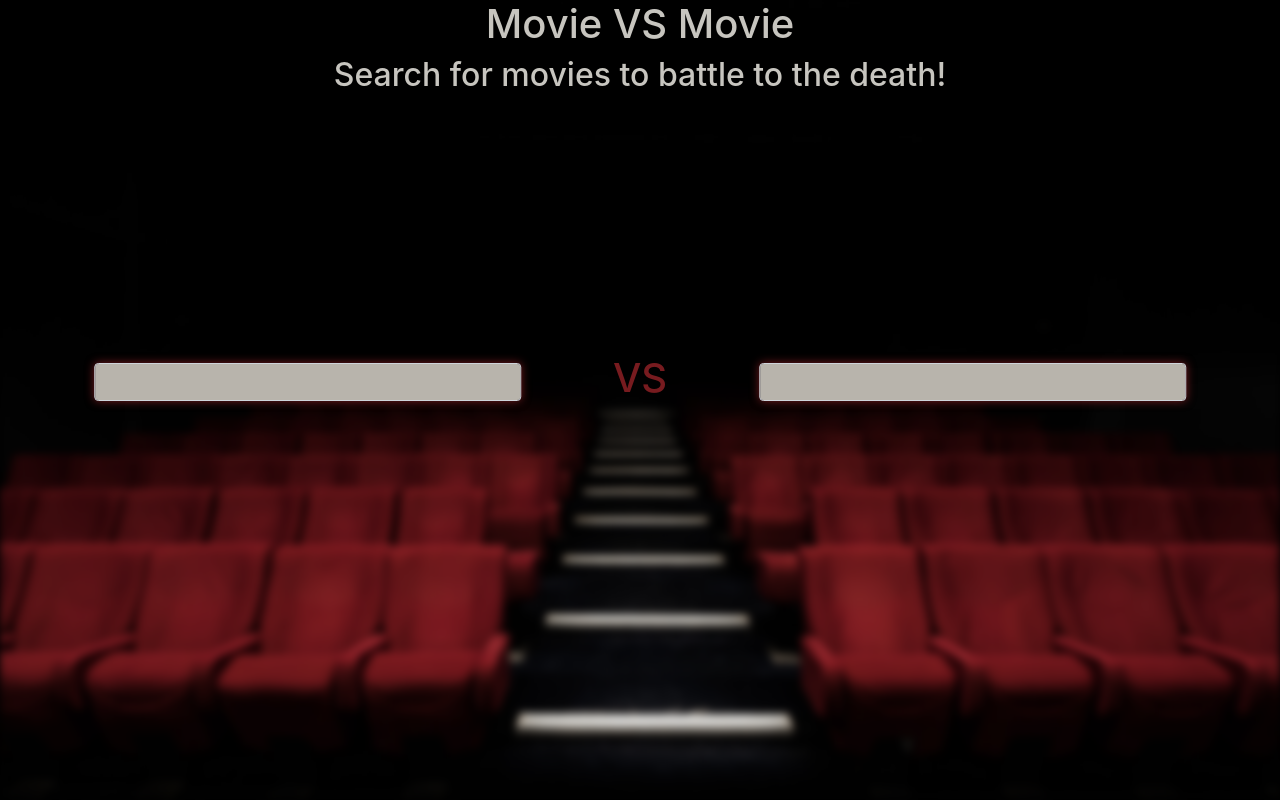
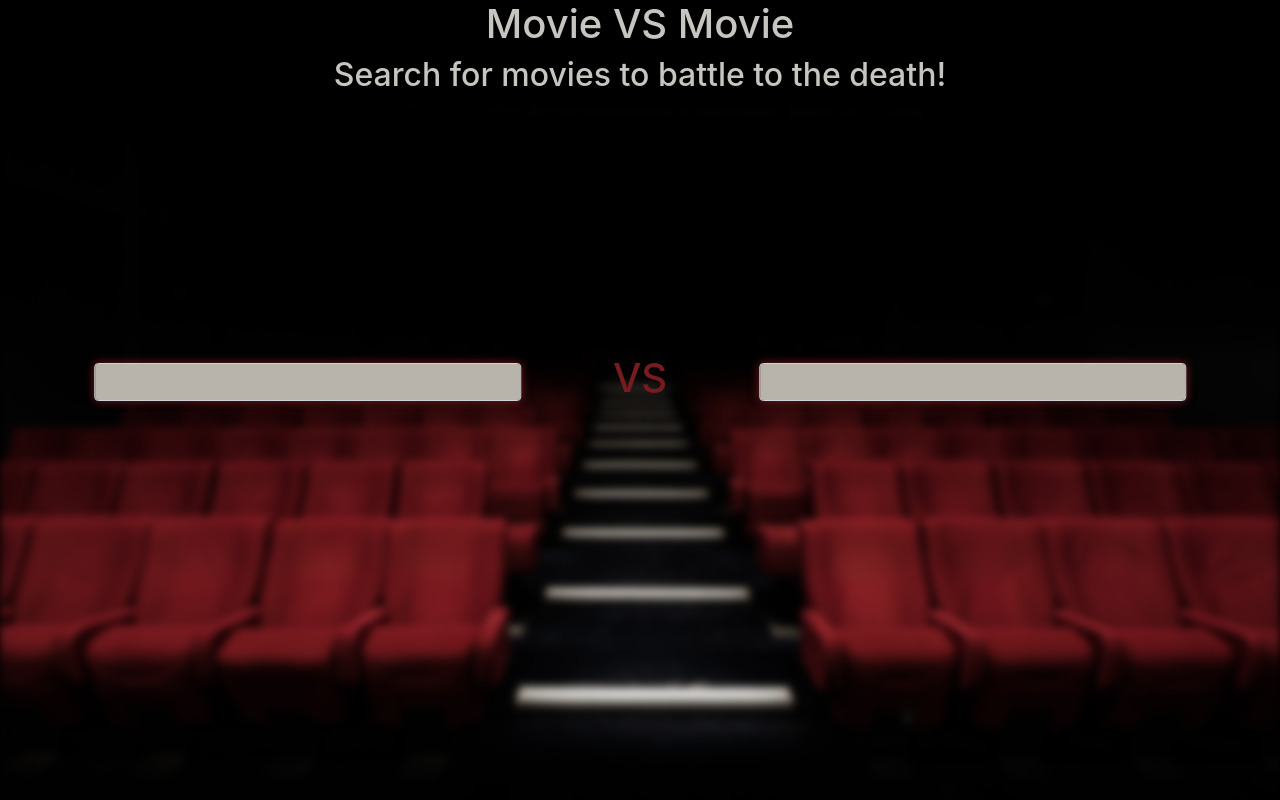
Before and after one commit to l3r0ux/Show-Down, a PHP site: page /views/index.html in a window 1280 px wide. Run offline with PHP 8.4, Linux system fonts and the light colour scheme; some libraries are stand-ins or nearby versions.

Commit message:
change background image positioning strategy

```diff
--- a/public/css/main.css
+++ b/public/css/main.css
@@ -7,30 +7,19 @@ html {
     height: 100%;
 }
 
-.background-image {
+#background-image {
+    width: 100%;
     position: fixed;
     bottom: 0;
-    left: 0;
-    width: 100%;
-    height: 100%;
-    background-image: url(/images/cinema.jpg);
-    background-attachment: fixed;
-    background-position: center center;
-    background-size: cover;
-    background-repeat: no-repeat;
+    left: 50%;
+    transform: translate(-50%, 0);
     filter: blur(4px);
 }
 
 body {
-    /* background-image: url(/images/cinema.jpg);
-    background-attachment: fixed;
-    background-position: center center;
-    background-size: cover;
-    background-repeat: no-repeat;
-    backdrop-filter: blur(4px);
-    overflow-x: hidden; */
     height: 100%;
-    background-color: black !important;
+    background-color: black;
+    overflow-x: hidden;
 }
 
 .vs {
@@ -157,8 +146,8 @@ body {
     body {
         height: fit-content;
     }
-    .background-image {
-        height: var(--page-height);
+    #background-image {
+        filter: blur(0);
     }
 }
 
--- a/public/javascripts/index.js
+++ b/public/javascripts/index.js
@@ -128,4 +128,4 @@ document.addEventListener('click', (e) => {
 })
 
 // To set background image initial height
-document.querySelector(':root').style.setProperty('--page-height', `${window.innerHeight + 100}px`);
+document.querySelector(':root').style.setProperty('--page-height', `${window.innerHeight}px`);
--- a/views/index.html
+++ b/views/index.html
@@ -10,7 +10,7 @@
 </head>
 <body>
     <main class="container">
-        <div class="background-image"></div>
+        <img id="background-image" src="/images/cinema.jpg" alt="cinema background">
         <section class="header-container row">
             <div class="col-sm-12 text-center">
                 <h1>Movie VS Movie</h1>
```
